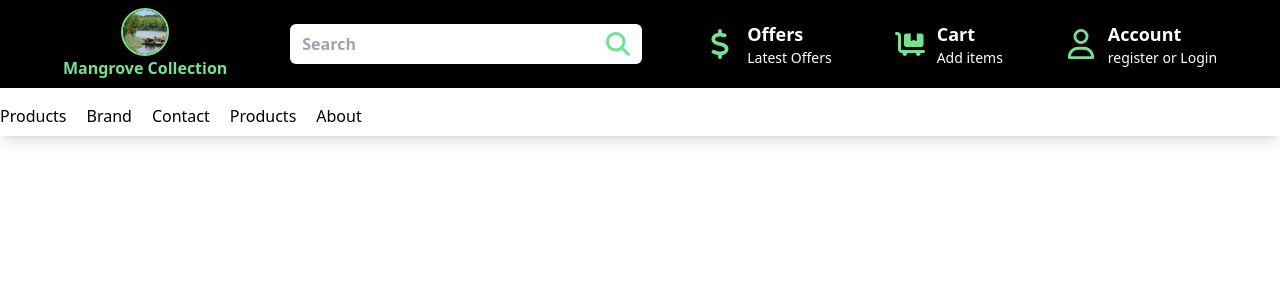
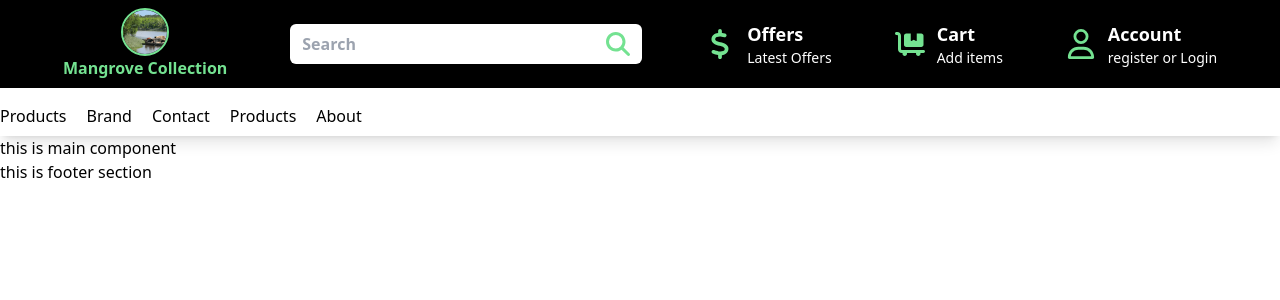
Before and after one commit to wpseemol/mangrove-collection, a React (Vite) app: page / in a window 1280 px wide. Shown: the top 300 px of the page. Built offline with nearby package versions, Linux system fonts and the light colour scheme.

Commit message:
main and footer component created

```diff
--- /dev/null
+++ b/src/Components/Footer/Footer.jsx
@@ -0,0 +1,3 @@
+export default function Footer() {
+    return <footer>this is footer section</footer>;
+}
--- /dev/null
+++ b/src/Components/Main/Main.jsx
@@ -0,0 +1,3 @@
+export default function Main() {
+    return <main>this is main component</main>;
+}
--- a/src/pages/home/Home.jsx
+++ b/src/pages/home/Home.jsx
@@ -1,9 +1,15 @@
+import Footer from '../../Components/Footer/Footer';
+import Main from '../../Components/Main/Main';
 import Nav from '../../Components/NavBar/Nav/Nav';
 
 export default function Home() {
     return (
         <>
             <Nav />
+
+            <Main />
+
+            <Footer />
         </>
     );
 }
```
